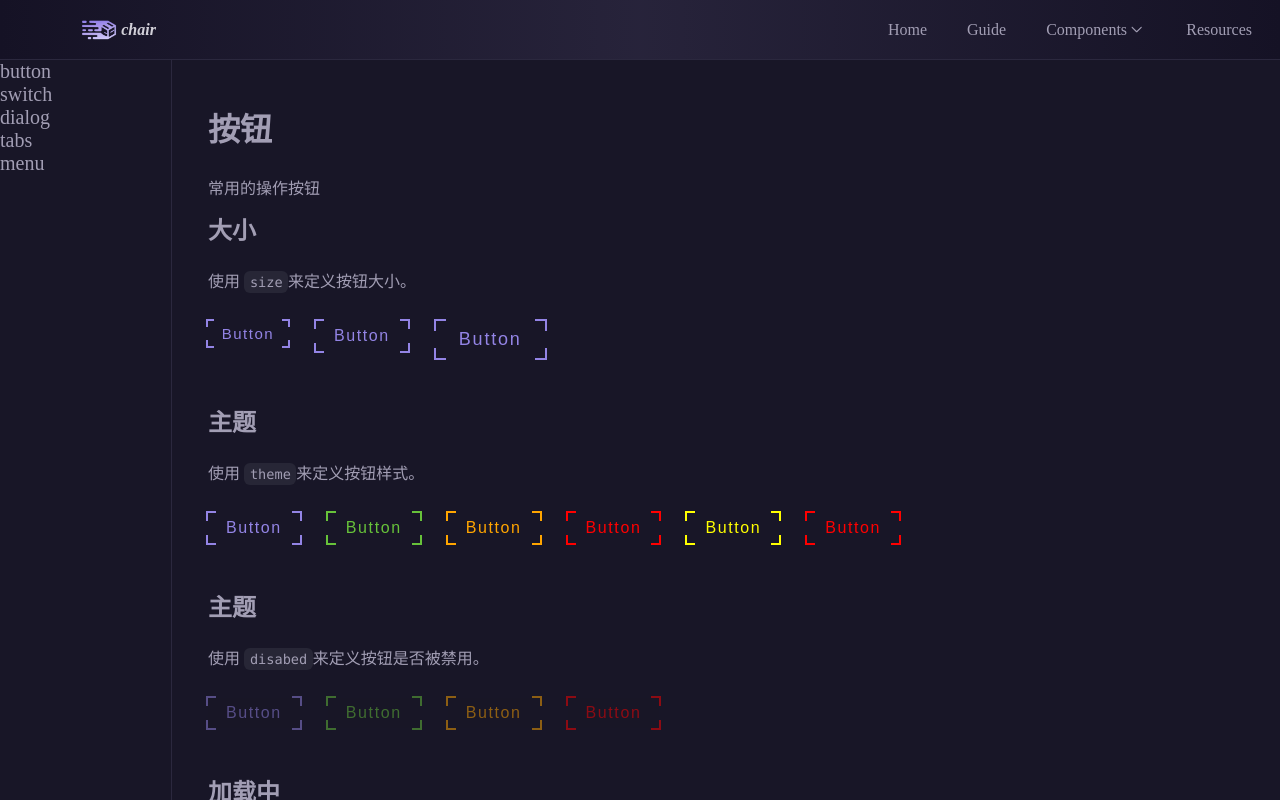
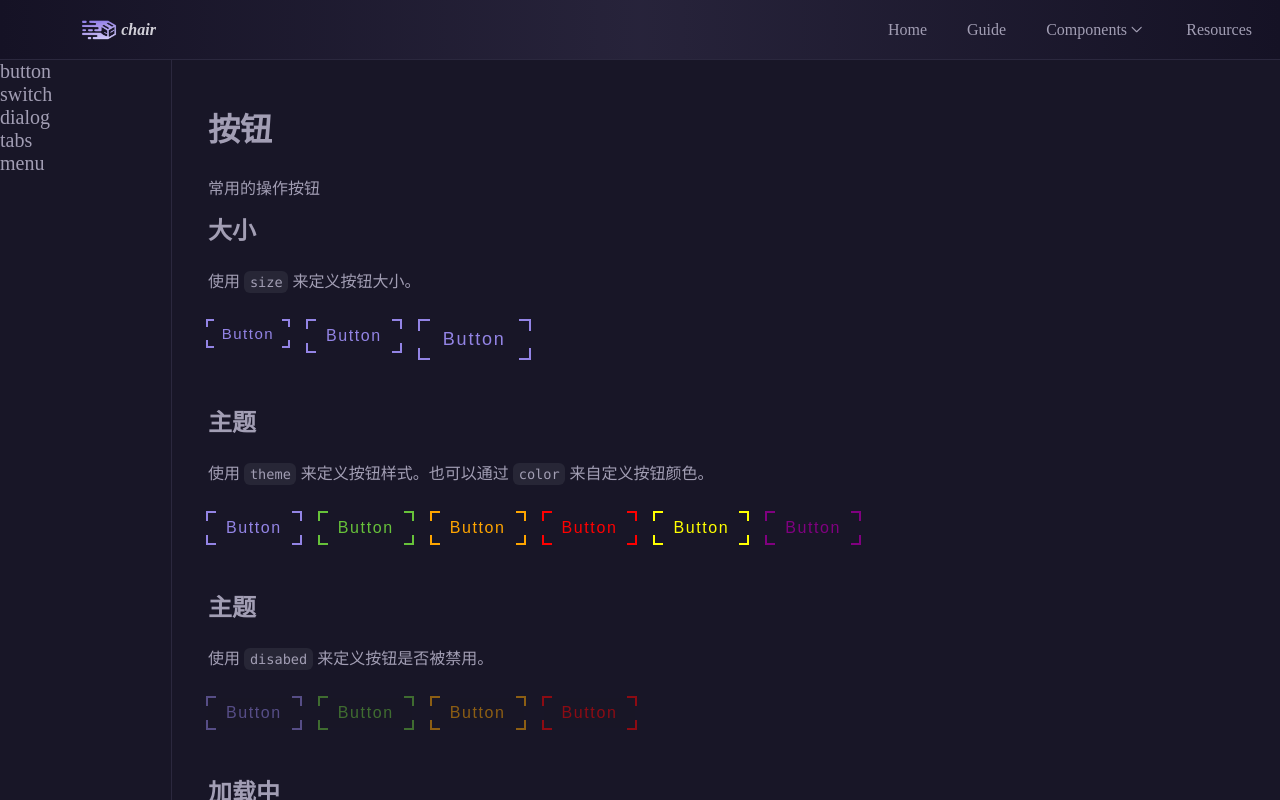
Before and after one commit to koryuoh123/chair-ui, a Vue app: page /components/button in a window 1280 px wide. Built offline with nearby package versions, Linux system fonts and the light colour scheme.

Commit message:
Button文档小修改

```diff
--- a/src/components/ButtonDemo.vue
+++ b/src/components/ButtonDemo.vue
@@ -5,7 +5,7 @@
             <Markdown>{{ `# 按钮\n<p>常用的操作按钮</p>` }}
             </Markdown>
             <Markdown>{{ `## 大小\n<p>使用
-                    <code>size</code>来定义按钮大小。
+                    <code>size</code> 来定义按钮大小。
                 </p>` }}
             </Markdown>
 
@@ -18,7 +18,7 @@
 
         <div>
             <Markdown>{{ `## 主题\n<p>使用
-                    <code>theme</code>来定义按钮样式。
+                    <code>theme</code> 来定义按钮样式。也可以通过 <code>color</code> 来自定义按钮颜色。
                 </p>` }}
             </Markdown>
 
@@ -28,13 +28,13 @@
                 <Button @click="clickEvent" @focus="focusEvent" theme="warning">Button</Button>
                 <Button @click="clickEvent" @focus="focusEvent" theme="danger">Button</Button>
                 <Button @click="clickEvent" @focus="focusEvent" theme="info">Button</Button>
-                <Button @click="clickEvent" @focus="focusEvent" theme="info" color="red">Button</Button>
+                <Button @click="clickEvent" @focus="focusEvent" color="purple">Button</Button>
             </div>
         </div>
 
         <div>
             <Markdown>{{ `## 主题\n<p>使用
-                    <code>disabed</code>来定义按钮是否被禁用。
+                    <code>disabed</code> 来定义按钮是否被禁用。
                 </p>` }}
             </Markdown>
             <div class="demolist">
@@ -46,7 +46,7 @@
         </div>
         <div>
             <Markdown>{{ `## 加载中\n<p>使用
-                    <code>loading</code>来定义按钮是否正在加载。
+                    <code>loading</code> 来定义按钮是否正在加载。
                 </p>` }}
             </Markdown>
             <div class="demolist">
@@ -63,7 +63,7 @@
 <script setup lang="ts">
 import Button from '@/lib/Button.vue';
 import { ref } from 'vue';
-import Markdown from '@/components/Markdown.vue';
+
 /**
  * click
  * focus
--- a/src/lib/Button.vue
+++ b/src/lib/Button.vue
@@ -177,7 +177,7 @@ $wpadding: 18px;
 
     // 相同class并排时，给出间隔
     &+& {
-        margin-left: 8px;
+        // margin-left: 8px;
     }
 
     /**
--- a/src/main.ts
+++ b/src/main.ts
@@ -11,11 +11,13 @@ import router from './router'
 import 'virtual:svg-icons-register' // 自动注册所有SVG图标
 import SvgIcon from '@/components/SvgIcon.vue'
 
+import Markdown from '@/components/Markdown.vue'
+
 const app = createApp(App)
 
 app.use(createPinia())
 app.use(router)
 
 app.component('SvgIcon', SvgIcon) // 全局注册组件，大小写要区分
-
+app.component('Markdown', Markdown) // 全局注册组件，大小写要区分
 app.mount('#app')
```
